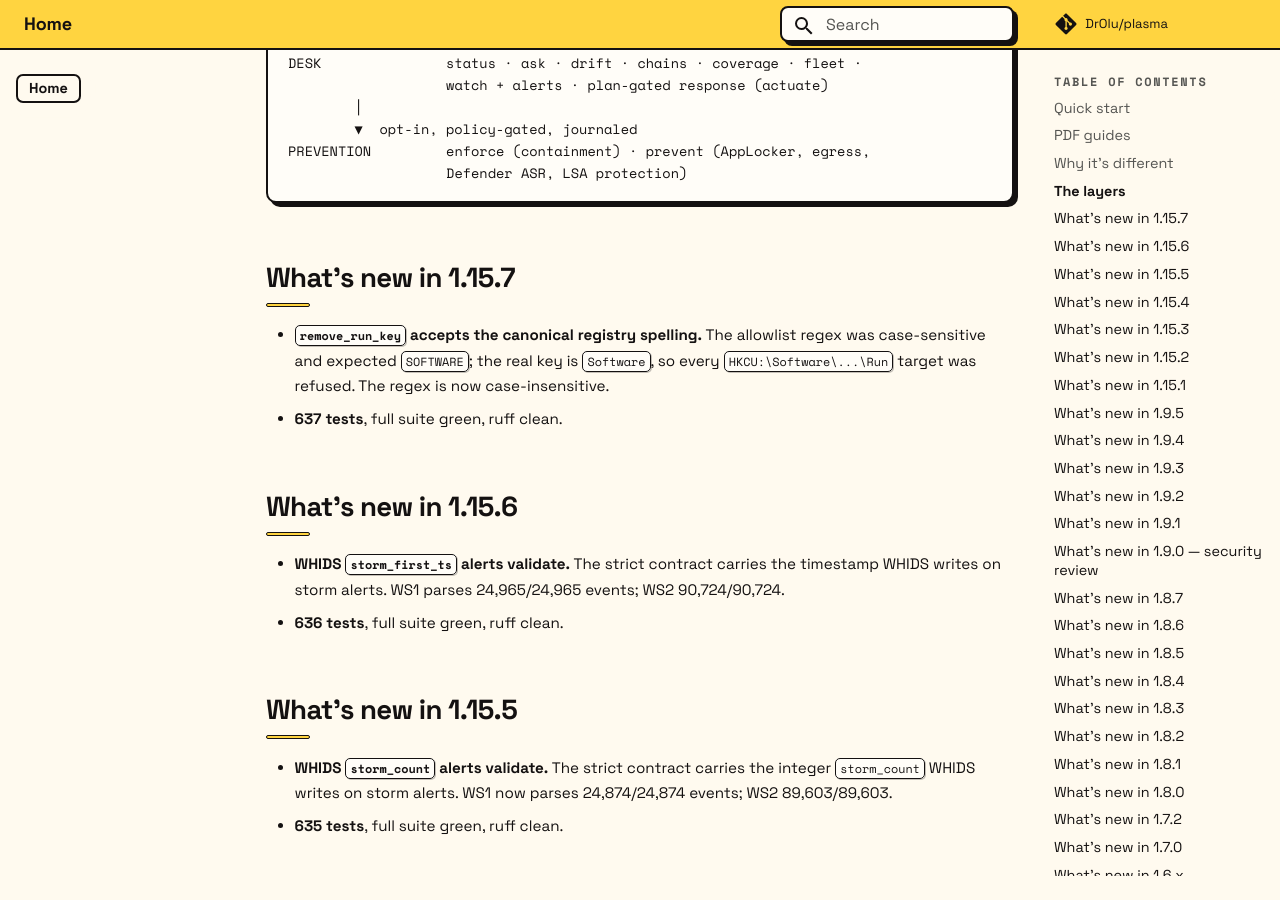
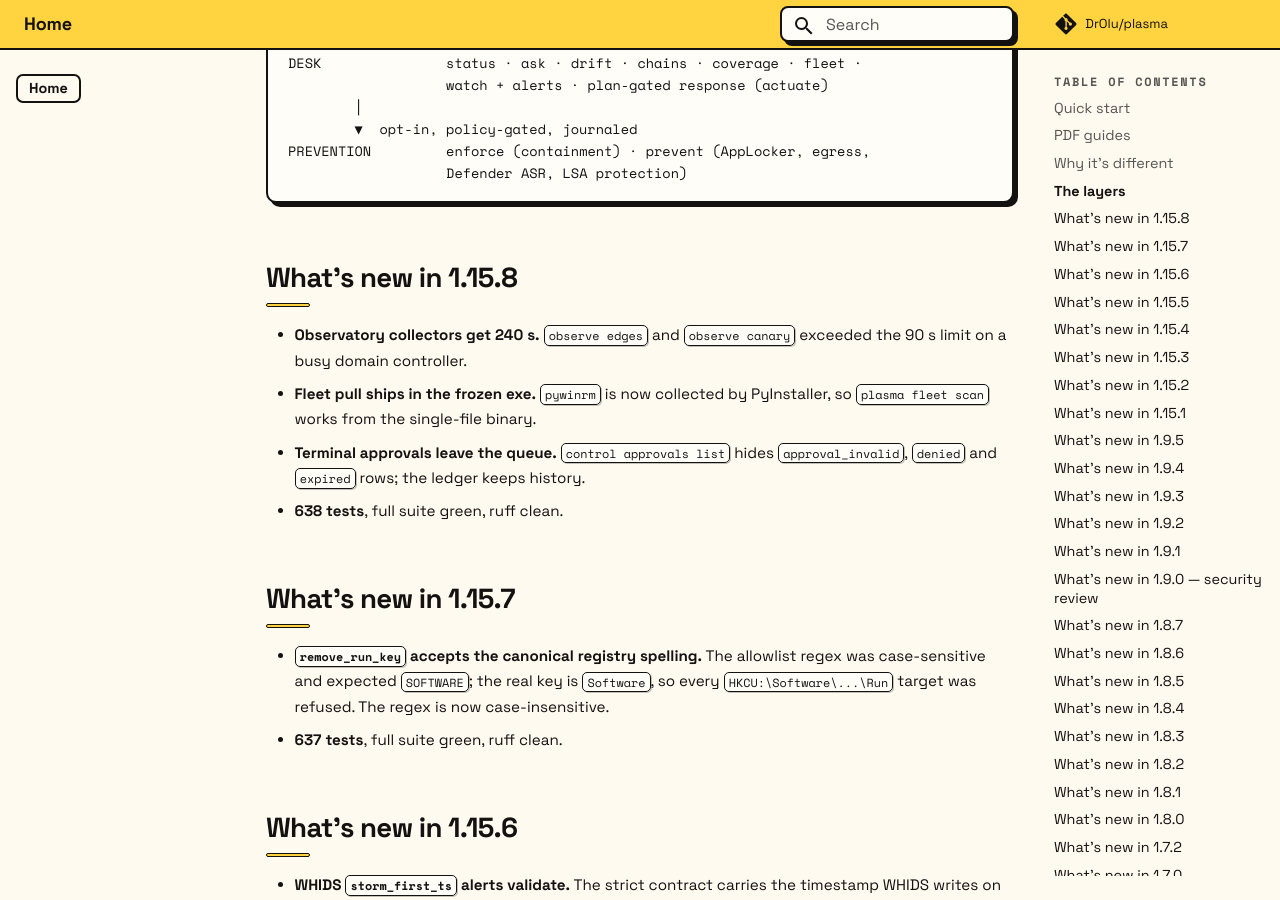
Before and after one commit to DrOlu/plasma, an MkDocs documentation site: the page built from docs/index.md, in a window 1280 px wide and 900 px high, scrolled down 3087 px. Built offline with MkDocs 1.6.1 and Material for MkDocs 9.7.7, drawn with Linux system fonts in a browser that asks for light colours; comment, search, counter and statistics services are not loaded; some of the changed text lies outside the part shown.

Commit message:
fix: 1.15.8 — observatory timeout, fleet pywinrm, terminal approvals

````diff
--- a/docs/index.md
+++ b/docs/index.md
@@ -1,18 +1,18 @@
 <div class="raft-hero" markdown="0">
-<p class="raft-eyebrow">Windows EDR &middot; v1.15.7</p>
+<p class="raft-eyebrow">Windows EDR &middot; v1.15.8</p>
 <h1>No log lake.<br>No cloud.<br>No blind trust.</h1>
 <p class="raft-lede">Plasma keeps the telemetry on the box, answers questions with a
 121M on-device model, and makes every response named, journaled, and reversible.
 The endpoint can explain itself &mdash; without shipping its diary anywhere.</p>
 <div class="raft-actions">
 <a class="raft-btn primary" href="getting-started/">Get started</a>
-<a class="raft-btn" href="https://github.com/DrOlu/plasma/releases/latest">Download v1.15.7</a>
+<a class="raft-btn" href="https://github.com/DrOlu/plasma/releases/latest">Download v1.15.8</a>
 <a class="raft-btn" href="agent-native/">Agent-native operation</a>
 </div>
 <div class="raft-badges">
 <span class="raft-badge">94.6% rollup coverage</span>
 <span class="raft-badge">13 reversible actions</span>
-<span class="raft-badge">637 tests</span>
+<span class="raft-badge">638 tests</span>
 <span class="raft-badge">Signed MSI + SHA256SUMS</span>
 </div>
 </div>
@@ -104,6 +104,16 @@ DESK               status · ask · drift · chains · coverage · fleet ·
 PREVENTION         enforce (containment) · prevent (AppLocker, egress,
                    Defender ASR, LSA protection)
 ```
+
+## What's new in 1.15.8
+
+- **Observatory collectors get 240 s.** `observe edges` and `observe canary`
+  exceeded the 90 s limit on a busy domain controller.
+- **Fleet pull ships in the frozen exe.** `pywinrm` is now collected by
+  PyInstaller, so `plasma fleet scan` works from the single-file binary.
+- **Terminal approvals leave the queue.** `control approvals list` hides
+  `approval_invalid`, `denied` and `expired` rows; the ledger keeps history.
+- **638 tests**, full suite green, ruff clean.
 
 ## What's new in 1.15.7
 
--- a/plasma/__init__.py
+++ b/plasma/__init__.py
@@ -1,5 +1,5 @@
 """Plasma — agent-based EDR bundle with a frozen neuralOS instance."""
 
-__version__ = "1.15.7"
+__version__ = "1.15.8"
 PRODUCT = "Plasma"
 SCHEMA_VERSION = 1
--- a/pyproject.toml
+++ b/pyproject.toml
@@ -4,7 +4,7 @@ build-backend = "setuptools.build_meta"
 
 [project]
 name = "plasma-edr"
-version = "1.15.7"
+version = "1.15.8"
 description = "Plasma — an agent-based EDR bundle: Sentinel detection layer + a frozen neuralOS instance"
 readme = "README.md"
 requires-python = ">=3.9"
@@ -13,7 +13,7 @@ dependencies = ["pydantic>=2.6", "pyyaml>=6.0"]
 
 [project.optional-dependencies]
 dev = ["pytest>=8", "pytest-cov>=5"]
-build = ["pyinstaller>=6.6"]
+build = ["pyinstaller>=6.6", "pywinrm>=0.4"]
 desk = ["pywinrm>=0.4"]
 
 [project.scripts]
````
Also changed, not shown: CHANGELOG.md (+15 -0 lines), docs/changelog.md (+15 -0 lines), website/index.html (+6 -6 lines), 4 other files.
